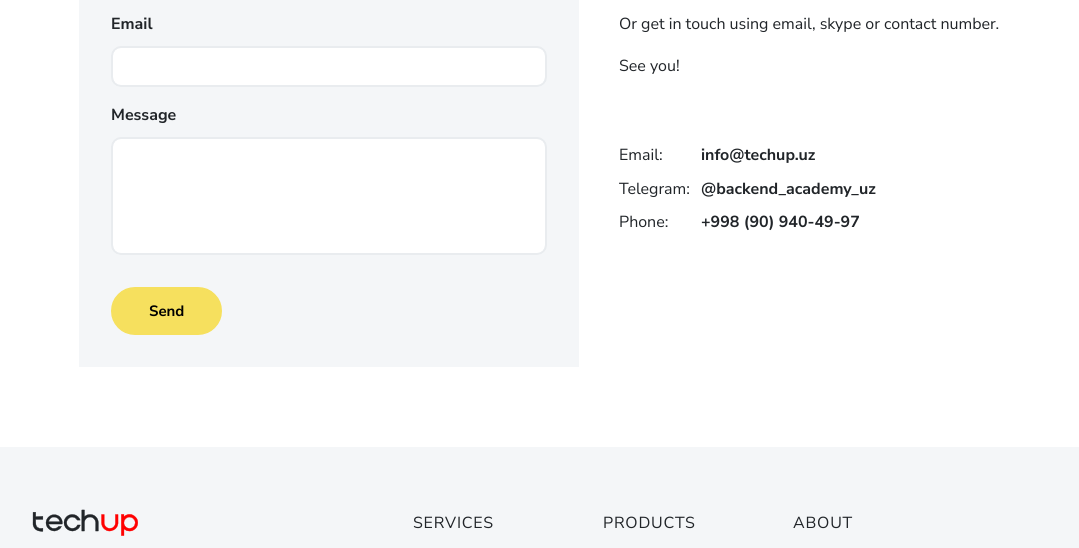
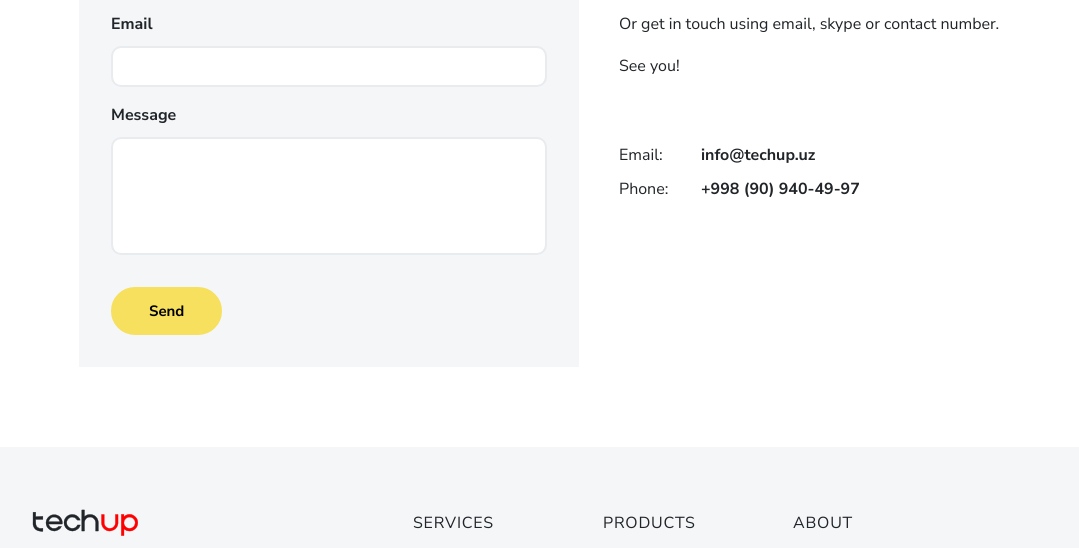
Before and after one commit to Farruxnet/techup.uz, a plain HTML site: page index.html in a window 1280 px wide. Shown: the part 4097-4645 px from the top of the page, without its empty margins (49-1128 px from the left). Drawn offline with Linux system fonts and the light colour scheme.

Commit message:
Remove Telegram contact from index.html
Removed Telegram contact information from the footer.

```diff
--- a/index.html
+++ b/index.html
@@ -278,12 +278,7 @@
             <div class="col-sm-10">
               <div class="pb-1 fw-bolder">info@techup.uz</div>
             </div>
-            <div class="col-sm-2">
-              <div class="pb-1">Telegram:</div>
-            </div>
-            <div class="col-sm-10">
-              <div class="pb-1 fw-bolder">@backend_academy_uz</div>
-            </div>
+
             <div class="col-sm-2">
               <div class="pb-1">Phone:</div>
             </div>
```
